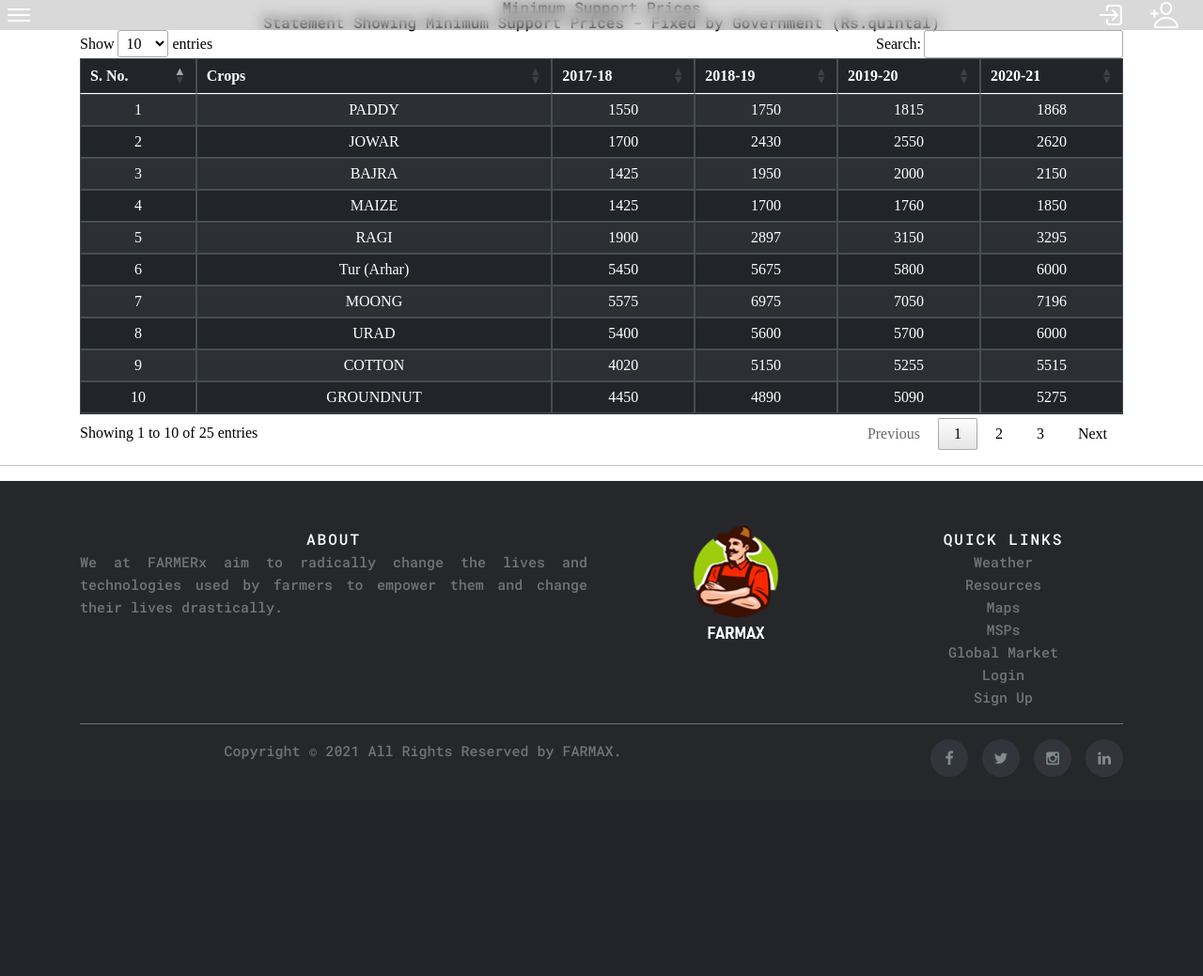
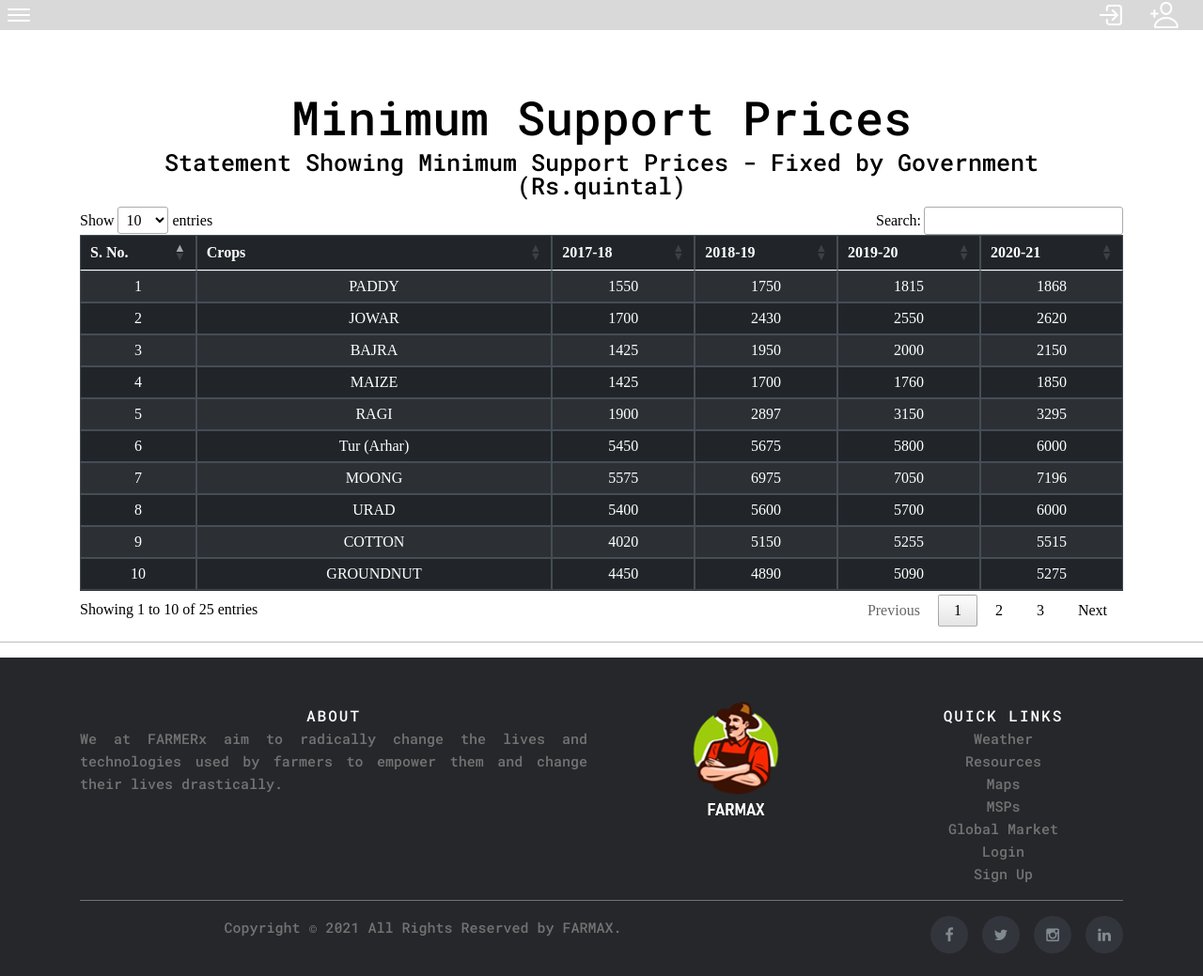
Before and after one commit to infinte-bandwidth/farmerX, a PHP site: page /msp.php in a window 1280 px wide. Shown: the whole page at 94% size. Before the commit the page ends 827 px from the top, so only its background shows below. Run offline with PHP 8.4, Linux system fonts and the light colour scheme; data comes from the database, SQL or seed files in the repository; data that the repository does not hold is empty; some libraries are stand-ins or nearby versions.

Commit message:
Update msp.php

```diff
--- a/msp.php
+++ b/msp.php
@@ -104,9 +104,9 @@ include 'dbconnect.php';
     </nav>
 
 
-    <div class="container">
-        <h1 style="text-align: center;font-family: 'Roboto Mono', monospace;">Minimum Support Prices</h1>
-        <h2 style="text-align:center;font-family: 'Roboto Mono', monospace;">Statement Showing Minimum Support Prices - Fixed by Government (Rs.quintal)</h2>
+    <div class="container" style="margin-top: 100px;">
+        <h1 style="text-align: center;font-family: 'Roboto Mono', monospace; font-size:50px;">Minimum Support Prices</h1>
+        <h2 style="text-align:center;font-family: 'Roboto Mono', monospace; font-size:25px; padding:10px;">Statement Showing Minimum Support Prices - Fixed by Government (Rs.quintal)</h2>
         <table class="table table-striped table-dark table-bordered " id="myTable">
 
             <thead>
```
